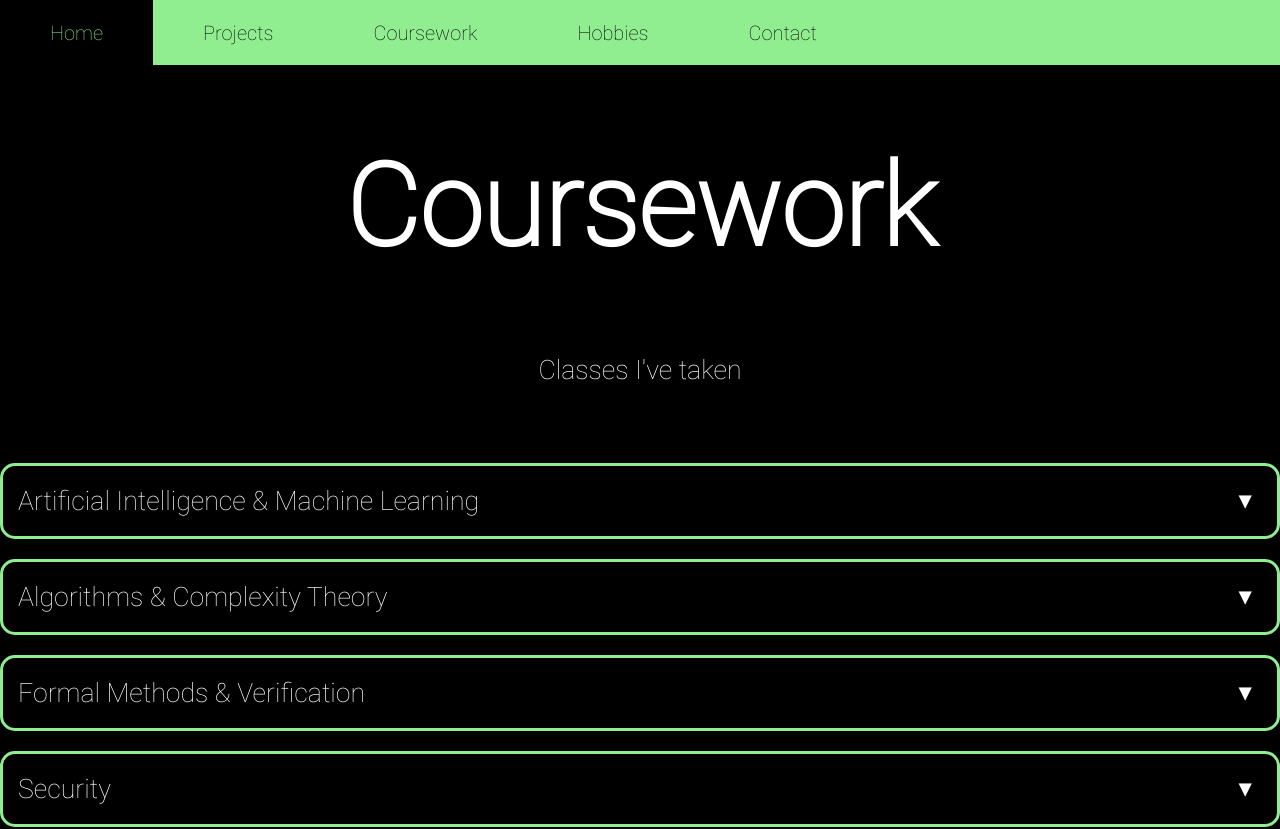
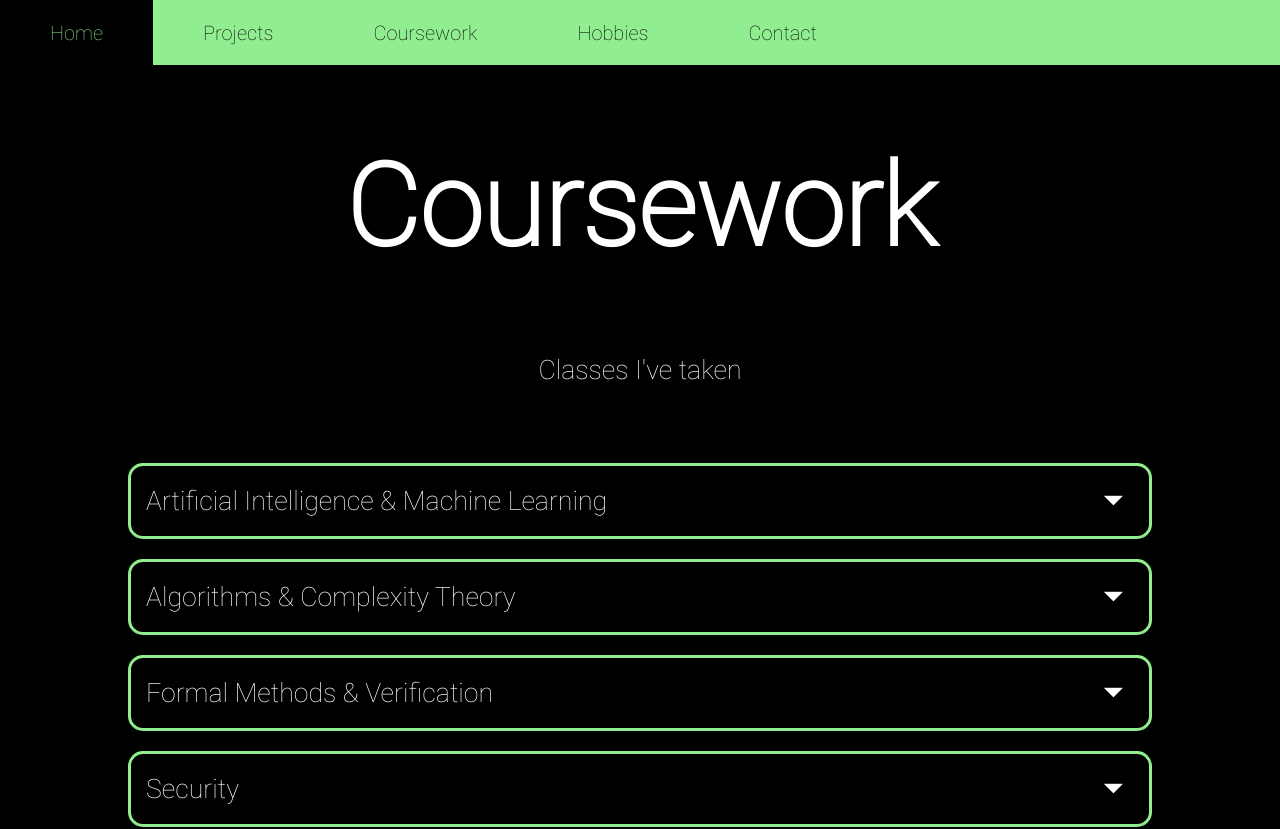
Before and after one commit to nvdixit/Portfolio, a React (Create React App) app in the folder portfolio/: page /#/Coursework in a window 1280 px wide. Shown: the top 829 px of the page. Built offline with nearby package versions, Linux system fonts and the light colour scheme; a web font is replaced by a local one.

Commit message:
Couses dropdown arrow fix

```diff
--- a/portfolio/src/components/Accordion/Accordion.css
+++ b/portfolio/src/components/Accordion/Accordion.css
@@ -17,7 +17,7 @@
     margin-right: 1px;
 
     &:after {
-        content: '▾';
+        content: '⏷';
         right: 25px;
         top: 14px;
         position: absolute;
--- a/portfolio/src/components/CourseAccordionWrapper/CourseAccordionWrapper.css
+++ b/portfolio/src/components/CourseAccordionWrapper/CourseAccordionWrapper.css
@@ -14,14 +14,15 @@
     padding: 15px;
     margin-top: 20px;
 
-    &:after {
-        content: '▾';
+}
+
+.TopicCollapsible__trigger::after {
+    content: '⏷';
     right: 25px;
     top: 14px;
     position: absolute;
     display: block;
-        transition: transform 300ms;
-    }
+    transition: transform 500ms;
 }
 
 .TopicCollapsible__trigger.is-open {
@@ -30,20 +31,20 @@
 
     color: black;
     background-color: lightgreen;
+}
 
-    &:after {
+.TopicCollapsible__trigger.is-open::after {
     transform: rotateZ(180deg);
     color: black;
-    }
 }
 
 .TopicCollapsible__trigger.is-closed {
     color: white;
     background-color: black;
+}
 
-    &:after {
+.TopicCollapsible__trigger.is-closed::after {
     color: white;
-    }
 }
 
 .TopicCollapsible__trigger:hover {
@@ -51,10 +52,10 @@
 
     color: black;
     background-color: lightgreen;
+}
 
-    &:after {
+.TopicCollapsible__trigger:hover::after {
     color: black;
-    }
 }
 
 .TopicCollapsible__contentOuter {
@@ -99,15 +100,15 @@
 
     background-color: black;
     color: white;
+}
 
-    &:after {
-        content: '▾';
+.CourseCollapsible__trigger::after {
+    content: '⏶';
     right: 25px;
     top: 9px;
     position: absolute;
     display: block;
     transition: transform 300ms;
-    }
 }
 
 .CourseCollapsible__trigger.is-open {
@@ -116,21 +117,21 @@
 
     color: black;
     background-color: lightgreen;
+}
 
-    &:after {
-        transform: rotateZ(180deg);
+.CourseCollapsible__trigger.is-open::after {
+    transform: rotateZ(360deg);
     color: black;
-    }
 }
 
 .CourseCollapsible__trigger.is-closed {
     color: white;
     background-color: black;
+}
 
-    &:after {
+.CourseCollapsible__trigger.is-closed::after {
     transform: rotateZ(180deg);
     color: white;
-    }
 }
 
 .CourseCollapsible__trigger:hover {
@@ -138,10 +139,10 @@
 
     color: black;
     background-color: lightgreen;
+}
 
-    &:after {
+.CourseCollapsible__trigger:hover::after {
     color: black;
-    }
 }
 
 .CourseCollapsible__contentOuter {
--- a/portfolio/src/components/Coursework.js
+++ b/portfolio/src/components/Coursework.js
@@ -23,6 +23,7 @@ function Coursework() {
 
             <p>
 
+            <div id='coursesContainerBox'>
             <CourseAccordionWrapper trigger="Artificial Intelligence & Machine Learning"
             description={[new Course('CS577 - Natural Language Processing',
                           ["Studied inner workings of logisitic regression, max-margin classification, neural networks, and perceptron",
@@ -155,6 +156,7 @@ function Coursework() {
                 new Course("CSC116 - Introduction to Computing - Java",
                 ["Reviewed basics of Java programming language & OOP", "Performed system/unit testing on small applications"])
             ]} />
+            </div>
 
             </p>
 
--- a/portfolio/src/styles/global.css
+++ b/portfolio/src/styles/global.css
@@ -48,3 +48,8 @@ div::-webkit-scrollbar {
     display: none;
     background: transparent;
 }
+
+#coursesContainerBox {
+    width: 80%;
+    padding-left: 10%;
+}
```
Lines whose indentation alone changed are shown as unchanged.
